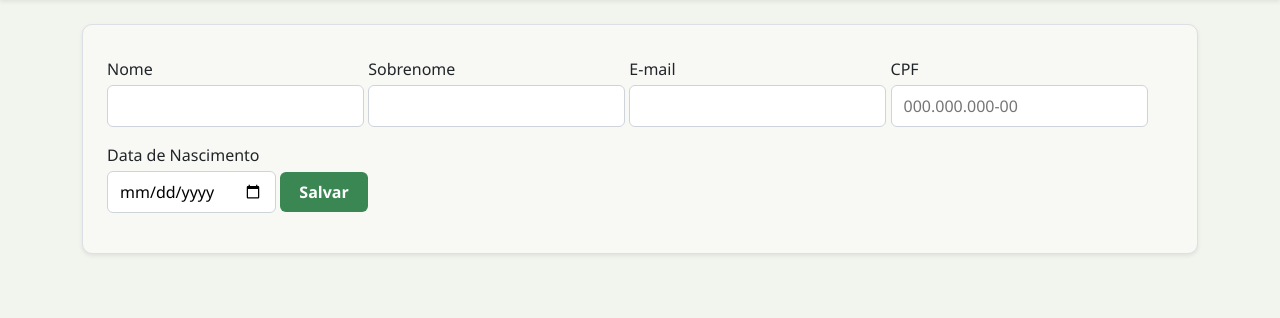
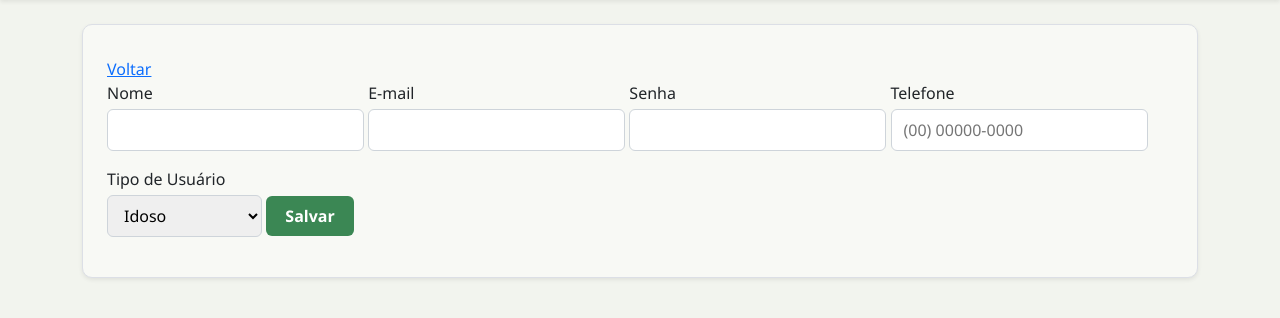
Before and after one commit to Panda340-connect/meu_projeto, a PHP site: the page made by app/views/usuarios/form.php in a window 1280 px wide. Shown: the part 78-396 px from the top of the page. Run offline with PHP 8.4, Linux system fonts and the light colour scheme; the template is opened without the code that fills it: most values are stand-ins (such as "Sample title", 1, 10 or a date in 2020); data that the repository does not hold is empty.

Commit message:
feat(view): adapta index.php e form.php para os campos reais da tabela usuario

```diff
--- a/app/views/usuarios/form.php
+++ b/app/views/usuarios/form.php
@@ -1,40 +1,48 @@
 <h1><?= e($title) ?></h1>
+<a href="<?= e(url('usuario/index')) ?>">Voltar</a>
+
 <form method="post" action="<?= url('usuario/store') ?>" data-validate>
     <input type="hidden" name="csrf" value="<?= e($csrf) ?>">
 
     <label>Nome
-        <input name="name" value="<?= e($old['name'] ?? '') ?>">
+        <input type="text" name="nome" value="<?= e($old['nome'] ?? '') ?>">
     </label>
-    <?php if (isset($errors['name'])): ?>
-        <p class="erro"><?= e($errors['name']) ?></p>
-    <?php endif; ?>
-
-    <label>Sobrenome
-        <input name="last_name" value="<?= e($old['last_name'] ?? '') ?>">
-    </label>
-    <?php if (isset($errors['last_name'])): ?>
-        <p class="erro"><?= e($errors['last_name']) ?></p>
+    <?php if (isset($errors['nome'])): ?>
+        <p class="erro"><?= e($errors['nome']) ?></p>
     <?php endif; ?>
 
     <label>E-mail
-        <input name="email" value="<?= e($old['email'] ?? '') ?>">
+        <input type="email" name="email" value="<?= e($old['email'] ?? '') ?>">
     </label>
     <?php if (isset($errors['email'])): ?>
         <p class="erro"><?= e($errors['email']) ?></p>
     <?php endif; ?>
 
-    <label>CPF
-        <input name="cpf" maxlength="14" placeholder="000.000.000-00" value="<?= e($old['cpf'] ?? '') ?>">
+    <label>Senha
+        <input type="password" name="senha">
     </label>
-    <?php if (isset($errors['cpf'])): ?>
-        <p class="erro"><?= e($errors['cpf']) ?></p>
+    <?php if (isset($errors['senha'])): ?>
+        <p class="erro"><?= e($errors['senha']) ?></p>
     <?php endif; ?>
 
-    <label>Data de Nascimento
-        <input type="date" name="birth_date" value="<?= e($old['birth_date'] ?? '') ?>">
+    <label>Telefone
+        <input type="text" name="telefone" placeholder="(00) 00000-0000" value="<?= e($old['telefone'] ?? '') ?>">
     </label>
-    <?php if (isset($errors['birth_date'])): ?>
-        <p class="erro"><?= e($errors['birth_date']) ?></p>
+    <?php if (isset($errors['telefone'])): ?>
+        <p class="erro"><?= e($errors['telefone']) ?></p>
+    <?php endif; ?>
+
+    <label>Tipo de Usuário
+        <select name="tipo_usuario">
+            <?php $tipoAtual = $old['tipo_usuario'] ?? 'Idoso'; ?>
+            <option value="Idoso" <?= $tipoAtual === 'Idoso' ? 'selected' : '' ?>>Idoso</option>
+            <option value="Cuidador" <?= $tipoAtual === 'Cuidador' ? 'selected' : '' ?>>Cuidador</option>
+            <option value="Familiar" <?= $tipoAtual === 'Familiar' ? 'selected' : '' ?>>Familiar</option>
+            <option value="Administrador" <?= $tipoAtual === 'Administrador' ? 'selected' : '' ?>>Administrador</option>
+        </select>
+    </label>
+    <?php if (isset($errors['tipo_usuario'])): ?>
+        <p class="erro"><?= e($errors['tipo_usuario']) ?></p>
     <?php endif; ?>
 
     <button type="submit">Salvar</button>
```
